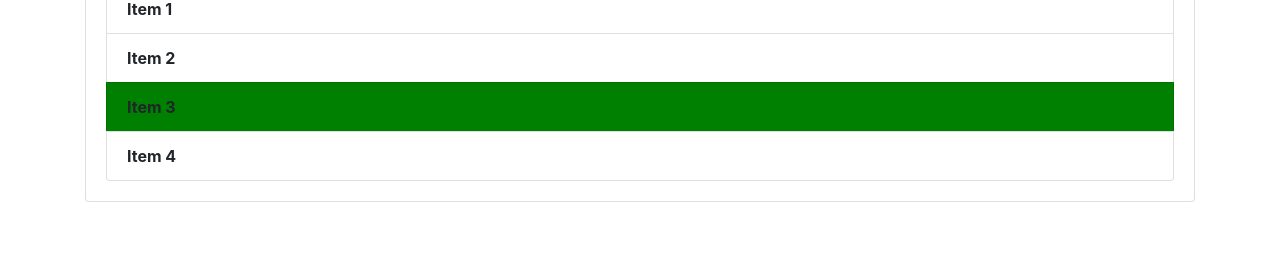
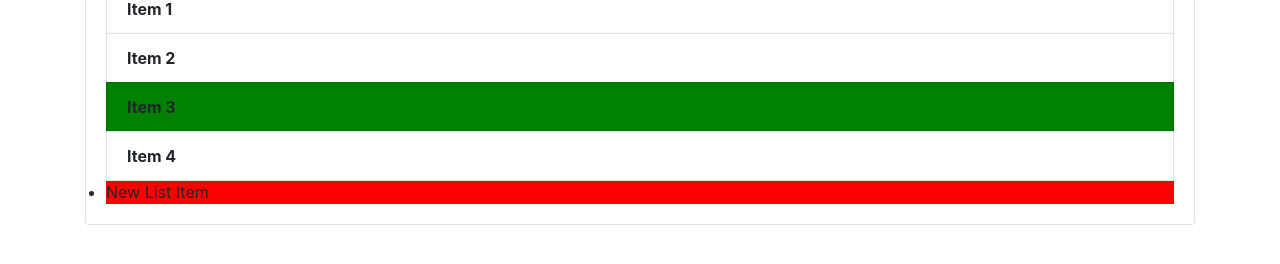
Before and after one commit to talhaumar063/Talha-Demo, a plain HTML site: page index.html in a window 1280 px wide. Shown: the part 298-562 px from the top of the page. Drawn offline with nearby package versions, Linux system fonts and the light colour scheme.

Commit message:
Update GetElementByTagName

```diff
--- a/index.html
+++ b/index.html
@@ -26,6 +26,7 @@
       <li class="list-group-item">Item 2</li>
       <li class="list-group-item">Item 3</li>
       <li class="list-group-item">Item 4</li>
+      <li class="list-group-item1">Item 5</li>
     </ul>
    </div>
   </div>
--- a/main.js
+++ b/main.js
@@ -19,3 +19,11 @@ items[2].style.backgroundColor = 'green';
 for(var i=0; i < items.length; i++){
     items[i].style.fontWeight = 'bold';
 }
+
+//editing New <li> item by className and ByTagName
+
+var lis = document.getElementsByClassName('list-group-item1');
+lis[0].style.backgroundColor = 'red';
+
+var li = document.getElementsByTagName('li');
+li[4].textContent = 'New List Item';
```
